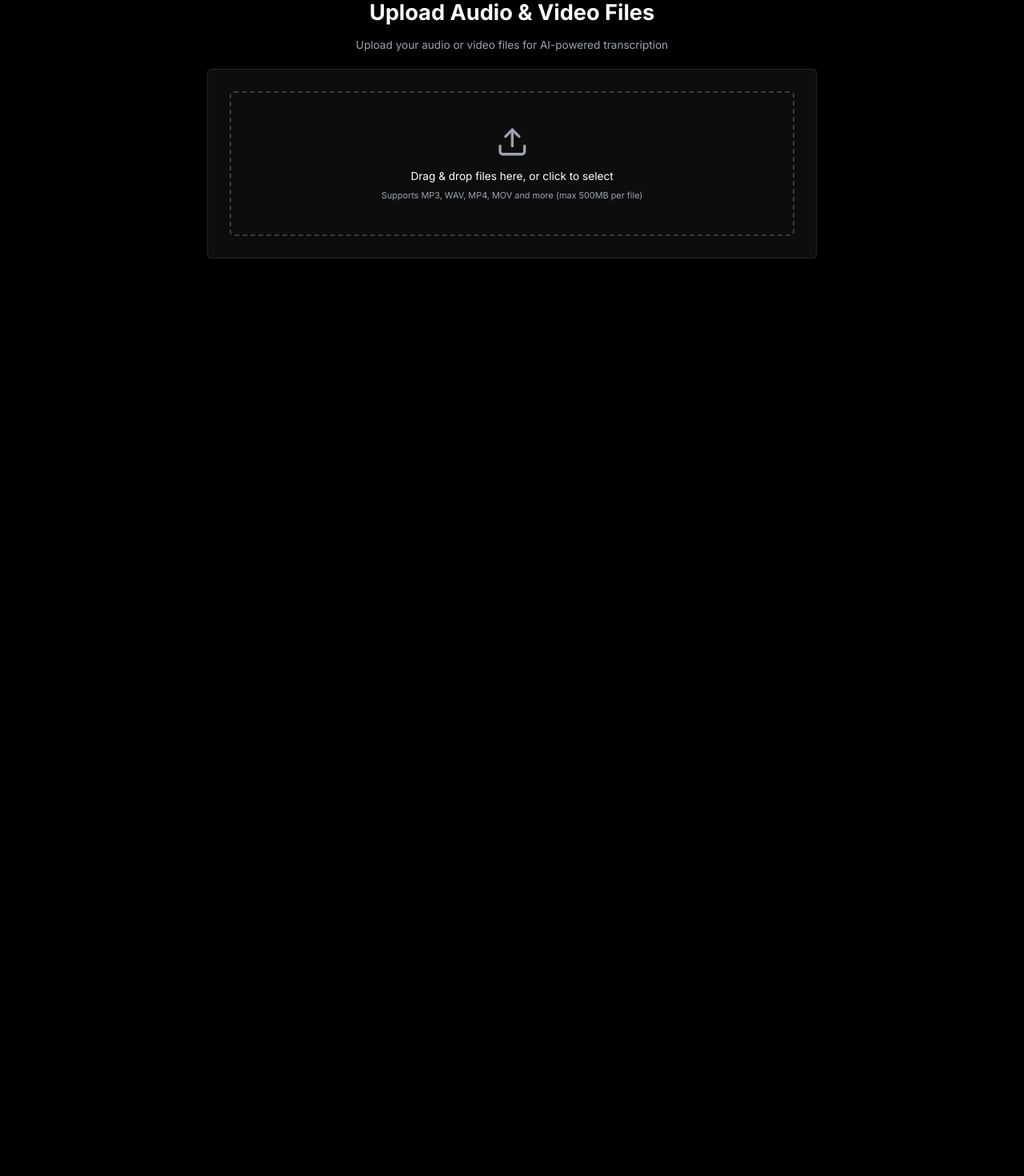
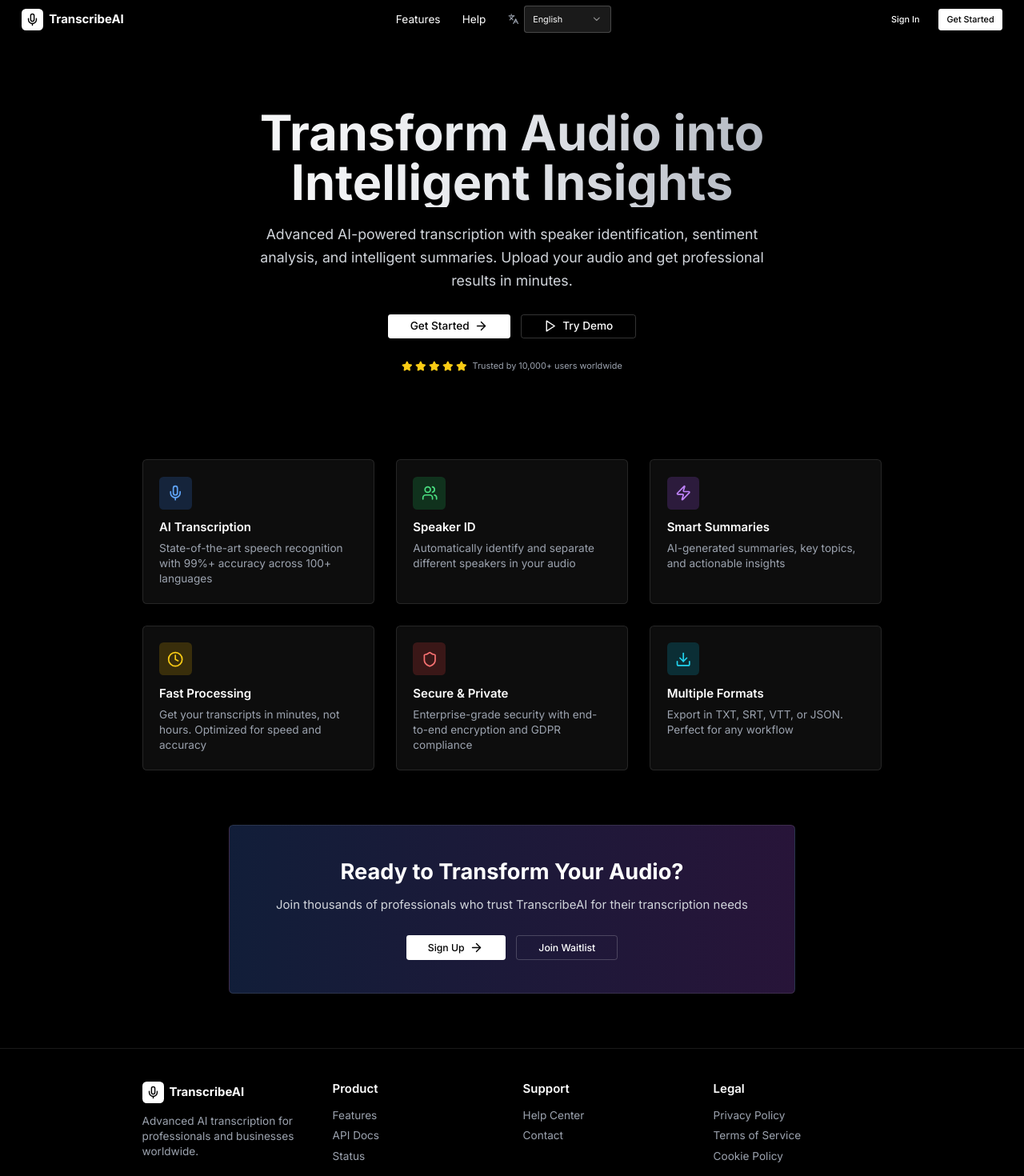
Before and after one commit to Philly345/ecouter-transcribe-8i, a Next.js app: page / in a window 1280 px wide. Shown: the part 20-1490 px from the top of the page at 80% size. Before the commit the page ends 800 px from the top, so only its background shows below. Built offline with nearby package versions, Linux system fonts and the light colour scheme.

Commit message:
Update page.tsx

```diff
--- a/app/page.tsx
+++ b/app/page.tsx
@@ -1,212 +1,327 @@
 "use client"
 
-import { useState, useCallback } from "react"
+import { useState } from "react"
+import Link from "next/link"
 import { Button } from "@/components/ui/button"
-import { Card, CardContent, CardHeader, CardTitle } from "@/components/ui/card"
-import { Progress } from "@/components/ui/progress"
-import { Alert, AlertDescription } from "@/components/ui/alert"
-import { Upload, FileAudio, FileVideo, X, CheckCircle, AlertCircle } from "lucide-react"
-import { useDropzone } from "react-dropzone"
+import { Card, CardContent } from "@/components/ui/card"
+import { Select, SelectContent, SelectItem, SelectTrigger, SelectValue } from "@/components/ui/select"
+import { FloatingBubbles } from "@/components/floating-bubbles"
+import { Mic, Zap, Shield, Users, Clock, Download, Star, ArrowRight, Play, Languages } from "lucide-react"
 
-interface UploadedFile {
-  file: File
-  id: string
-  progress: number
-  status: "uploading" | "completed" | "error"
-  error?: string
-  result?: any
+export default function HomePage() {
+  const [selectedLanguage, setSelectedLanguage] = useState("en")
+  const [isTranslating, setIsTranslating] = useState(false)
+
+  const handleLanguageChange = async (languageCode: string) => {
+    if (languageCode === "en") {
+      setSelectedLanguage("en")
+      return
     }
 
-export default function UploadPage() {
-  const [files, setFiles] = useState<UploadedFile[]>([])
-  const [isUploading, setIsUploading] = useState(false)
-
-  const onDrop = useCallback((acceptedFiles: File[]) => {
-    const newFiles = acceptedFiles.map((file) => ({
-      file,
-      id: Math.random().toString(36).substr(2, 9),
-      progress: 0,
-      status: "uploading" as const,
-    }))
-
-    setFiles((prev) => [...prev, ...newFiles])
-
-    // Start uploading each file
-    newFiles.forEach(uploadFile)
-  }, [])
-
-  const { getRootProps, getInputProps, isDragActive } = useDropzone({
-    onDrop,
-    accept: {
-      "audio/*": [".mp3", ".wav", ".m4a", ".aac", ".ogg", ".flac"],
-      "video/*": [".mp4", ".mov", ".avi", ".mkv", ".webm"],
-    },
-    maxSize: 500 * 1024 * 1024, // 500MB limit
-    multiple: true,
-  })
-
-  const uploadFile = async (uploadedFile: UploadedFile) => {
-    setIsUploading(true)
-
-    try {
-      const formData = new FormData()
-      formData.append("file", uploadedFile.file)
-      formData.append("fileId", uploadedFile.id)
-
-      const response = await fetch("/api/upload", {
-        method: "POST",
-        body: formData,
-      })
-
-      // Check if response is ok before trying to parse JSON
-      if (!response.ok) {
-        const errorText = await response.text()
-        throw new Error(`Upload failed: ${response.status} ${response.statusText}. ${errorText}`)
+    setIsTranslating(true)
+    setSelectedLanguage(languageCode)
+    // Simulate translation delay
+    setTimeout(() => {
+      setIsTranslating(false)
+    }, 1000)
   }
 
-      // Check content type to ensure it's JSON
-      const contentType = response.headers.get("content-type")
-      if (!contentType || !contentType.includes("application/json")) {
-        const errorText = await response.text()
-        throw new Error(`Server returned non-JSON response: ${errorText}`)
+  const getTranslatedText = (englishText: string) => {
+    if (selectedLanguage === "en" || isTranslating) return englishText
+
+    // Simple demonstration - in real implementation, you'd translate all text
+    const translations: { [key: string]: { [key: string]: string } } = {
+      es: {
+        "Transform Audio into Intelligent Insights": "Transformar Audio en Perspectivas Inteligentes",
+        "Get Started": "Empezar",
+        "Try Demo": "Probar Demo",
+        "Trusted by 10,000+ users worldwide": "Confiado por más de 10,000 usuarios en todo el mundo",
+        "Sign Up": "Registrarse",
+        "Join Waitlist": "Unirse a Lista de Espera",
+      },
+      fr: {
+        "Transform Audio into Intelligent Insights": "Transformer l'Audio en Insights Intelligents",
+        "Get Started": "Commencer",
+        "Try Demo": "Essayer la Démo",
+        "Trusted by 10,000+ utilisateurs dans le monde": "Approuvé par plus de 10 000 utilisateurs dans le monde",
+        "Sign Up": "S'inscrire",
+        "Join Waitlist": "Rejoindre la Liste d'Attente",
+      },
+      de: {
+        "Transform Audio into Intelligent Insights": "Audio in Intelligente Erkenntnisse Verwandeln",
+        "Get Started": "Loslegen",
+        "Try Demo": "Demo Testen",
+        "Trusted by 10,000+ users worldwide": "Vertraut von über 10.000 Nutzern weltweit",
+        "Sign Up": "Anmelden",
+        "Join Waitlist": "Warteliste Beitreten",
+      },
     }
 
-      const result = await response.json()
-
-      setFiles((prev) =>
-        prev.map((f) => (f.id === uploadedFile.id ? { ...f, status: "completed", progress: 100, result } : f)),
-      )
-    } catch (error) {
-      console.error("Upload error:", error)
-      setFiles((prev) =>
-        prev.map((f) =>
-          f.id === uploadedFile.id
-            ? {
-                ...f,
-                status: "error",
-                error: error instanceof Error ? error.message : "Upload failed",
-              }
-            : f,
-        ),
-      )
-    } finally {
-      setIsUploading(false)
-    }
-  }
-
-  const removeFile = (id: string) => {
-    setFiles((prev) => prev.filter((f) => f.id !== id))
-  }
-
-  const retryUpload = (file: UploadedFile) => {
-    setFiles((prev) =>
-      prev.map((f) => (f.id === file.id ? { ...f, status: "uploading", progress: 0, error: undefined } : f)),
-    )
-    uploadFile(file)
-  }
-
-  const formatFileSize = (bytes: number) => {
-    if (bytes === 0) return "0 Bytes"
-    const k = 1024
-    const sizes = ["Bytes", "KB", "MB", "GB"]
-    const i = Math.floor(Math.log(bytes) / Math.log(k))
-    return Number.parseFloat((bytes / Math.pow(k, i)).toFixed(2)) + " " + sizes[i]
+    return translations[selectedLanguage]?.[englishText] || englishText
   }
 
   return (
-    <div className="min-h-screen bg-black text-white p-6">
-      <div className="max-w-4xl mx-auto space-y-6">
-        <div className="text-center space-y-4">
-          <h1 className="text-4xl font-bold">Upload Audio & Video Files</h1>
-          <p className="text-gray-400">Upload your audio or video files for AI-powered transcription</p>
+    <div className="min-h-screen bg-black text-white relative overflow-hidden">
+      <FloatingBubbles />
+
+      {/* Navigation */}
+      <nav className="relative z-10 flex items-center justify-between p-6 md:p-8">
+        <div className="flex items-center space-x-2">
+          <div className="w-8 h-8 bg-white rounded-lg flex items-center justify-center">
+            <Mic className="h-5 w-5 text-black" />
+          </div>
+          <span className="text-xl font-bold">TranscribeAI</span>
         </div>
 
-        {/* Upload Area */}
-        <Card className="bg-white/5 border-white/10">
-          <CardContent className="p-8">
-            <div
-              {...getRootProps()}
-              className={`border-2 border-dashed rounded-lg p-12 text-center cursor-pointer transition-colors ${
-                isDragActive ? "border-blue-400 bg-blue-400/10" : "border-white/20 hover:border-white/40"
-              }`}
+        <div className="hidden md:flex items-center space-x-8">
+          <Link href="/features" className="hover:text-gray-300 transition-colors">
+            Features
+          </Link>
+          <Link href="/help" className="hover:text-gray-300 transition-colors">
+            Help
+          </Link>
+
+          {/* Website Language Selector */}
+          <div className="flex items-center space-x-2">
+            <Languages className="h-4 w-4 text-gray-400" />
+            <Select value={selectedLanguage} onValueChange={handleLanguageChange}>
+              <SelectTrigger className="w-32 bg-white/10 border-white/20 text-white text-sm">
+                <SelectValue />
+              </SelectTrigger>
+              <SelectContent className="bg-black border-white/20 text-white max-h-60">
+                <SelectItem value="en">English</SelectItem>
+                <SelectItem value="es">Español</SelectItem>
+                <SelectItem value="fr">Français</SelectItem>
+                <SelectItem value="de">Deutsch</SelectItem>
+                <SelectItem value="zh">中文</SelectItem>
+                <SelectItem value="ja">日本語</SelectItem>
+                <SelectItem value="ko">한국어</SelectItem>
+                <SelectItem value="ar">العربية</SelectItem>
+                <SelectItem value="hi">हिन्दी</SelectItem>
+                <SelectItem value="pt">Português</SelectItem>
+                <SelectItem value="ru">Русский</SelectItem>
+                <SelectItem value="it">Italiano</SelectItem>
+              </SelectContent>
+            </Select>
+          </div>
+        </div>
+
+        <div className="flex items-center space-x-4">
+          <Link href="/login">
+            <Button variant="ghost" className="text-white hover:bg-white/10">
+              Sign In
+            </Button>
+          </Link>
+          <Link href="/signup">
+            <Button className="bg-white text-black hover:bg-gray-200">{getTranslatedText("Get Started")}</Button>
+          </Link>
+        </div>
+      </nav>
+
+      {/* Hero Section */}
+      <div className="relative z-10 max-w-6xl mx-auto px-4 sm:px-6 md:px-8 pt-20 pb-32">
+        <div className="text-center space-y-8">
+          <div className="space-y-6">
+            <h1 className="text-4xl sm:text-5xl md:text-6xl lg:text-7xl font-bold leading-tight bg-gradient-to-r from-white via-gray-200 to-gray-400 bg-clip-text text-transparent px-4">
+              {getTranslatedText("Transform Audio into Intelligent Insights")}
+            </h1>
+            <p className="text-xl md:text-2xl text-gray-300 max-w-3xl mx-auto leading-relaxed">
+              {isTranslating
+                ? "Translating..."
+                : "Advanced AI-powered transcription with speaker identification, sentiment analysis, and intelligent summaries. Upload your audio and get professional results in minutes."}
+            </p>
+          </div>
+
+          <div className="flex flex-col sm:flex-row items-center justify-center gap-4">
+            <Link href="/signup">
+              <Button size="lg" className="bg-white text-black hover:bg-gray-200 px-8 py-4 text-lg">
+                {getTranslatedText("Get Started")}
+                <ArrowRight className="ml-2 h-5 w-5" />
+              </Button>
+            </Link>
+            <Link href="/demo">
+              <Button
+                size="lg"
+                variant="outline"
+                className="border-white/20 text-white hover:bg-white/10 px-8 py-4 text-lg bg-transparent"
               >
-              <input {...getInputProps()} />
-              <Upload className="h-12 w-12 mx-auto mb-4 text-gray-400" />
-              {isDragActive ? (
-                <p className="text-lg">Drop the files here...</p>
-              ) : (
-                <div className="space-y-2">
-                  <p className="text-lg">Drag & drop files here, or click to select</p>
-                  <p className="text-sm text-gray-400">Supports MP3, WAV, MP4, MOV and more (max 500MB per file)</p>
+                <Play className="mr-2 h-5 w-5" />
+                {getTranslatedText("Try Demo")}
+              </Button>
+            </Link>
           </div>
-              )}
+
+          <div className="flex items-center justify-center space-x-2 text-gray-400">
+            <div className="flex items-center space-x-1">
+              {[1, 2, 3, 4, 5].map((star) => (
+                <Star key={star} className="h-4 w-4 fill-yellow-400 text-yellow-400" />
+              ))}
+            </div>
+            <span className="text-sm">{getTranslatedText("Trusted by 10,000+ users worldwide")}</span>
+          </div>
+        </div>
+      </div>
+
+      {/* Features Grid */}
+      <div className="relative z-10 max-w-6xl mx-auto px-6 md:px-8 pb-20">
+        <div className="grid md:grid-cols-2 lg:grid-cols-3 gap-8">
+          <Card className="bg-white/5 border-white/10 hover:bg-white/10 transition-colors">
+            <CardContent className="p-6">
+              <div className="w-12 h-12 bg-blue-500/20 rounded-lg flex items-center justify-center mb-4">
+                <Mic className="h-6 w-6 text-blue-400" />
+              </div>
+              <h3 className="text-xl font-semibold mb-2">AI Transcription</h3>
+              <p className="text-gray-400">
+                State-of-the-art speech recognition with 99%+ accuracy across 100+ languages
+              </p>
+            </CardContent>
+          </Card>
+
+          <Card className="bg-white/5 border-white/10 hover:bg-white/10 transition-colors">
+            <CardContent className="p-6">
+              <div className="w-12 h-12 bg-green-500/20 rounded-lg flex items-center justify-center mb-4">
+                <Users className="h-6 w-6 text-green-400" />
+              </div>
+              <h3 className="text-xl font-semibold mb-2">Speaker ID</h3>
+              <p className="text-gray-400">Automatically identify and separate different speakers in your audio</p>
+            </CardContent>
+          </Card>
+
+          <Card className="bg-white/5 border-white/10 hover:bg-white/10 transition-colors">
+            <CardContent className="p-6">
+              <div className="w-12 h-12 bg-purple-500/20 rounded-lg flex items-center justify-center mb-4">
+                <Zap className="h-6 w-6 text-purple-400" />
+              </div>
+              <h3 className="text-xl font-semibold mb-2">Smart Summaries</h3>
+              <p className="text-gray-400">AI-generated summaries, key topics, and actionable insights</p>
+            </CardContent>
+          </Card>
+
+          <Card className="bg-white/5 border-white/10 hover:bg-white/10 transition-colors">
+            <CardContent className="p-6">
+              <div className="w-12 h-12 bg-yellow-500/20 rounded-lg flex items-center justify-center mb-4">
+                <Clock className="h-6 w-6 text-yellow-400" />
+              </div>
+              <h3 className="text-xl font-semibold mb-2">Fast Processing</h3>
+              <p className="text-gray-400">
+                Get your transcripts in minutes, not hours. Optimized for speed and accuracy
+              </p>
+            </CardContent>
+          </Card>
+
+          <Card className="bg-white/5 border-white/10 hover:bg-white/10 transition-colors">
+            <CardContent className="p-6">
+              <div className="w-12 h-12 bg-red-500/20 rounded-lg flex items-center justify-center mb-4">
+                <Shield className="h-6 w-6 text-red-400" />
+              </div>
+              <h3 className="text-xl font-semibold mb-2">Secure & Private</h3>
+              <p className="text-gray-400">Enterprise-grade security with end-to-end encryption and GDPR compliance</p>
+            </CardContent>
+          </Card>
+
+          <Card className="bg-white/5 border-white/10 hover:bg-white/10 transition-colors">
+            <CardContent className="p-6">
+              <div className="w-12 h-12 bg-cyan-500/20 rounded-lg flex items-center justify-center mb-4">
+                <Download className="h-6 w-6 text-cyan-400" />
+              </div>
+              <h3 className="text-xl font-semibold mb-2">Multiple Formats</h3>
+              <p className="text-gray-400">Export in TXT, SRT, VTT, or JSON. Perfect for any workflow</p>
+            </CardContent>
+          </Card>
+        </div>
+      </div>
+
+      {/* CTA Section - Updated buttons */}
+      <div className="relative z-10 max-w-4xl mx-auto px-6 md:px-8 pb-20">
+        <Card className="bg-gradient-to-r from-blue-600/20 to-purple-600/20 border-white/10">
+          <CardContent className="p-8 md:p-12 text-center">
+            <h2 className="text-3xl md:text-4xl font-bold mb-4">Ready to Transform Your Audio?</h2>
+            <p className="text-xl text-gray-300 mb-8">
+              Join thousands of professionals who trust TranscribeAI for their transcription needs
+            </p>
+            <div className="flex flex-col sm:flex-row items-center justify-center gap-4">
+              <Link href="/signup">
+                <Button size="lg" className="bg-white text-black hover:bg-gray-200 px-8 py-4">
+                  {getTranslatedText("Sign Up")}
+                  <ArrowRight className="ml-2 h-5 w-5" />
+                </Button>
+              </Link>
+              <Link href="/waitlist">
+                <Button
+                  size="lg"
+                  variant="outline"
+                  className="border-white/20 text-white hover:bg-white/10 px-8 py-4 bg-transparent"
+                >
+                  {getTranslatedText("Join Waitlist")}
+                </Button>
+              </Link>
             </div>
           </CardContent>
         </Card>
+      </div>
 
-        {/* File List */}
-        {files.length > 0 && (
-          <Card className="bg-white/5 border-white/10">
-            <CardHeader>
-              <CardTitle>Uploaded Files</CardTitle>
-            </CardHeader>
-            <CardContent className="space-y-4">
-              {files.map((uploadedFile) => (
-                <div key={uploadedFile.id} className="border border-white/10 rounded-lg p-4">
-                  <div className="flex items-center justify-between mb-2">
-                    <div className="flex items-center space-x-3">
-                      {uploadedFile.file.type.startsWith("audio/") ? (
-                        <FileAudio className="h-5 w-5 text-blue-400" />
-                      ) : (
-                        <FileVideo className="h-5 w-5 text-purple-400" />
-                      )}
+      {/* Footer */}
+      <footer className="relative z-10 border-t border-white/10 bg-black/50 backdrop-blur-sm">
+        <div className="max-w-6xl mx-auto px-6 md:px-8 py-12">
+          <div className="grid md:grid-cols-4 gap-8">
+            <div className="space-y-4">
+              <div className="flex items-center space-x-2">
+                <div className="w-8 h-8 bg-white rounded-lg flex items-center justify-center">
+                  <Mic className="h-5 w-5 text-black" />
+                </div>
+                <span className="text-xl font-bold">TranscribeAI</span>
+              </div>
+              <p className="text-gray-400">Advanced AI transcription for professionals and businesses worldwide.</p>
+            </div>
+
             <div>
-                        <p className="font-medium truncate max-w-xs">{uploadedFile.file.name}</p>
-                        <p className="text-sm text-gray-400">{formatFileSize(uploadedFile.file.size)}</p>
-                      </div>
-                    </div>
-                    <div className="flex items-center space-x-2">
-                      {uploadedFile.status === "completed" && <CheckCircle className="h-5 w-5 text-green-400" />}
-                      {uploadedFile.status === "error" && <AlertCircle className="h-5 w-5 text-red-400" />}
-                      <Button variant="ghost" size="sm" onClick={() => removeFile(uploadedFile.id)}>
-                        <X className="h-4 w-4" />
-                      </Button>
+              <h3 className="font-semibold mb-4">Product</h3>
+              <div className="space-y-2">
+                <Link href="/features" className="block text-gray-400 hover:text-white transition-colors">
+                  Features
+                </Link>
+                <Link href="/api-docs" className="block text-gray-400 hover:text-white transition-colors">
+                  API Docs
+                </Link>
+                <Link href="/status" className="block text-gray-400 hover:text-white transition-colors">
+                  Status
+                </Link>
               </div>
             </div>
 
-                  {uploadedFile.status === "uploading" && <Progress value={uploadedFile.progress} className="mb-2" />}
+            <div>
+              <h3 className="font-semibold mb-4">Support</h3>
+              <div className="space-y-2">
+                <Link href="/help" className="block text-gray-400 hover:text-white transition-colors">
+                  Help Center
+                </Link>
+                <Link href="/contact" className="block text-gray-400 hover:text-white transition-colors">
+                  Contact
+                </Link>
+              </div>
+            </div>
 
-                  {uploadedFile.status === "error" && (
+            <div>
+              <h3 className="font-semibold mb-4">Legal</h3>
               <div className="space-y-2">
-                      <Alert className="border-red-500/20 bg-red-500/10">
-                        <AlertCircle className="h-4 w-4" />
-                        <AlertDescription className="text-red-400">{uploadedFile.error}</AlertDescription>
-                      </Alert>
-                      <Button
-                        variant="outline"
-                        size="sm"
-                        onClick={() => retryUpload(uploadedFile)}
-                        className="border-white/20 text-white hover:bg-white/10"
-                      >
-                        Retry Upload
-                      </Button>
+                <Link href="/privacy" className="block text-gray-400 hover:text-white transition-colors">
+                  Privacy Policy
+                </Link>
+                <Link href="/terms" className="block text-gray-400 hover:text-white transition-colors">
+                  Terms of Service
+                </Link>
+                <Link href="/cookies" className="block text-gray-400 hover:text-white transition-colors">
+                  Cookie Policy
+                </Link>
               </div>
-                  )}
+            </div>
+          </div>
 
-                  {uploadedFile.status === "completed" && uploadedFile.result && (
-                    <Alert className="border-green-500/20 bg-green-500/10">
-                      <CheckCircle className="h-4 w-4" />
-                      <AlertDescription className="text-green-400">
-                        Upload completed successfully! Processing will begin shortly.
-                      </AlertDescription>
-                    </Alert>
-                  )}
+          <div className="border-t border-white/10 mt-8 pt-8 text-center text-gray-400">
+            <p>&copy; 2024 TranscribeAI. All rights reserved.</p>
           </div>
-              ))}
-            </CardContent>
-          </Card>
-        )}
         </div>
+      </footer>
     </div>
   )
 }
```
Lines whose indentation alone changed are shown as unchanged.
